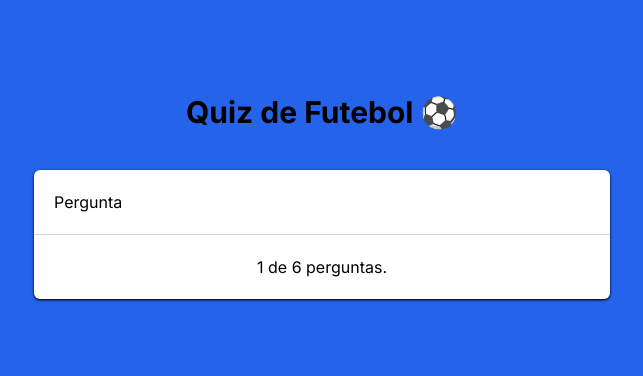
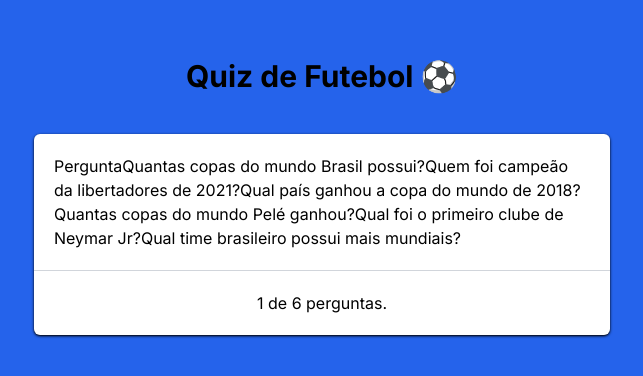
Before and after one commit to Jeanlerson/estudando-React, a Next.js app in the folder react-estudando/: page / in a window 1280 px wide. Shown: the part 224-600 px from the top of the page, without its empty margins (318-961 px from the left). Built offline with nearby package versions, Linux system fonts and the light colour scheme.

Commit message:
add-perguntas

```diff
--- a/react-estudando/src/app/page.tsx
+++ b/react-estudando/src/app/page.tsx
@@ -78,6 +78,9 @@ const Page = () => {
       <div className="w-full max-w-xl rounded-md bg-white text-black shadow shadow-black">
         <div className="p-5">
           Pergunta
+          {questionsList.map(item => (
+            item.question
+          ))}
         </div>
         <div className="p-5 text-center border-t border-gray-300">
           {currentQuestion + 1} de {questionsList.length} perguntas.
```
